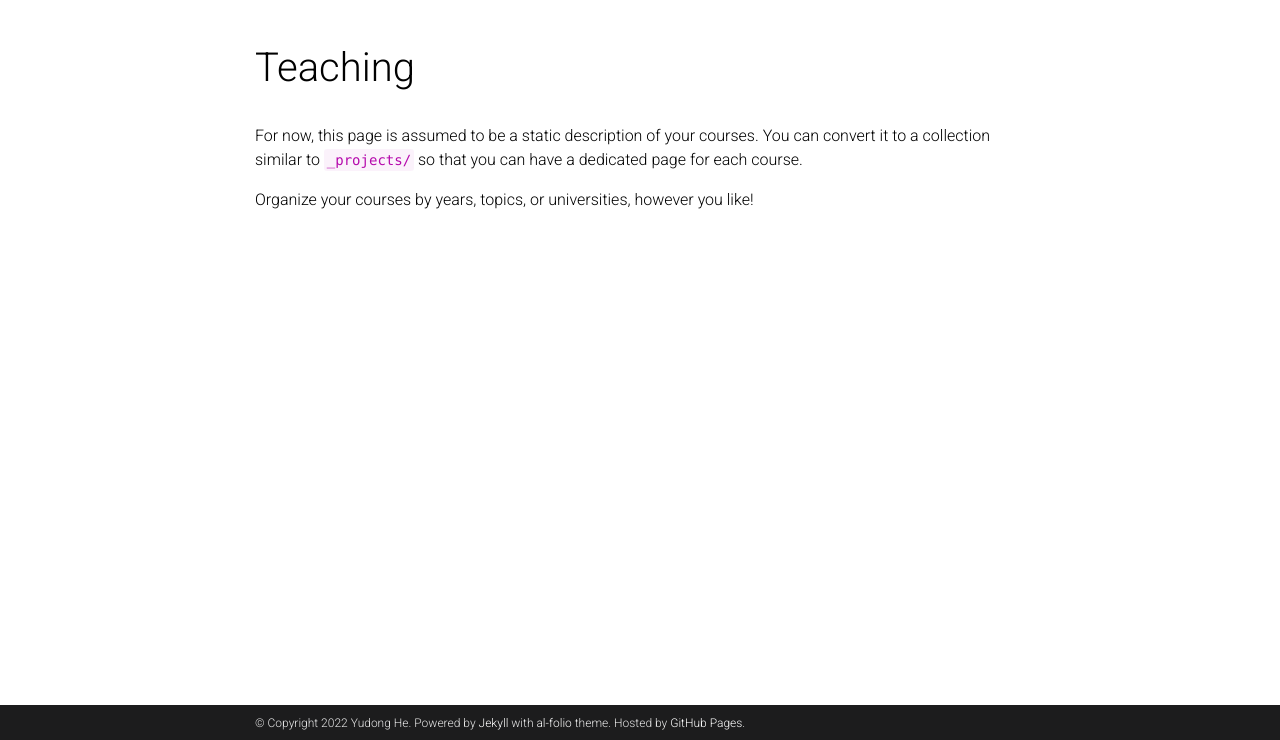
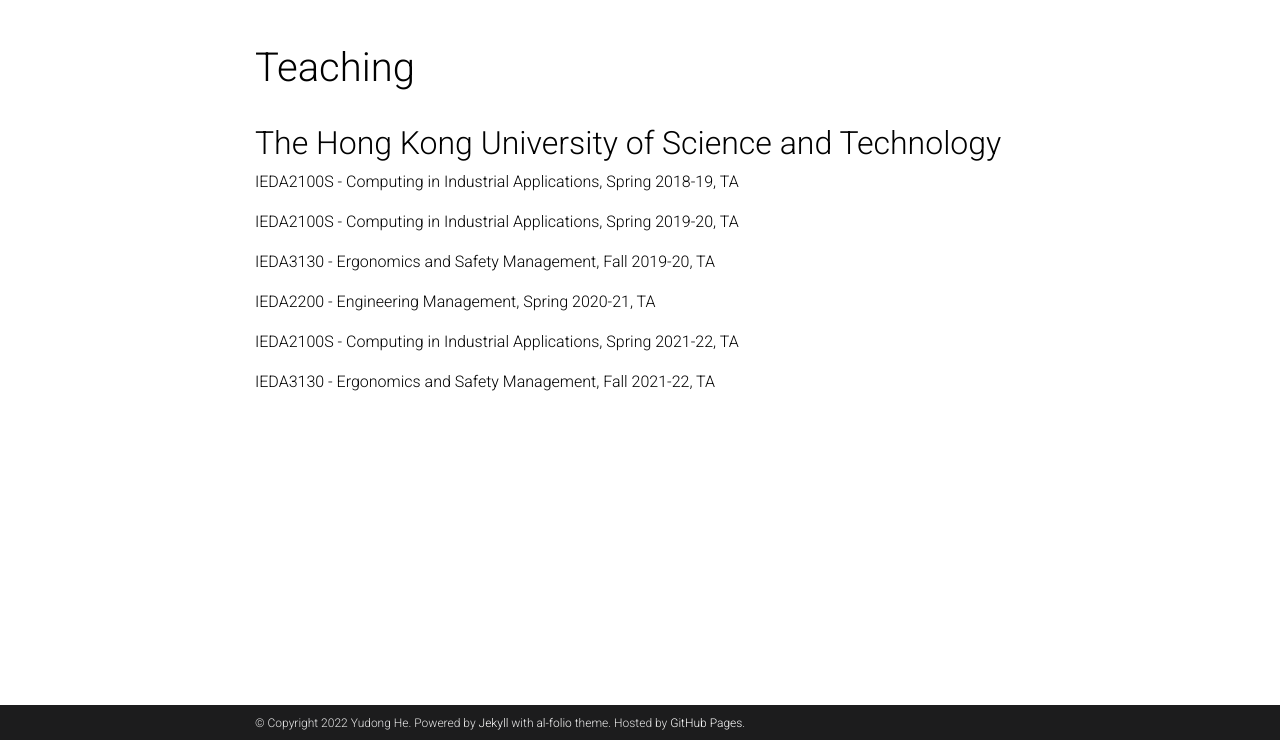
Before and after one commit to ydcnanhe/ydcnanhe.github.io, a Jekyll site: the page built from _pages/teaching.md, in a window 1280 px wide, cut to the strip 160-900 px from the top of the page. Built offline with Jekyll 4.4.1, drawn with Linux system fonts in a browser that asks for light colours; comment, search, counter and statistics services are not loaded; a style sheet for code colours, icons or effects is not loaded.

Commit message:
Update teaching.md

```diff
--- a/_pages/teaching.md
+++ b/_pages/teaching.md
@@ -6,7 +6,15 @@
 nav: true
 nav_order: 3
 ---
+## The Hong Kong University of Science and Technology
+IEDA2100S - Computing in Industrial Applications, Spring 2018-19, TA
 
-For now, this page is assumed to be a static description of your courses. You can convert it to a collection similar to `_projects/` so that you can have a dedicated page for each course.
+IEDA2100S - Computing in Industrial Applications, Spring 2019-20, TA
 
-Organize your courses by years, topics, or universities, however you like!
+IEDA3130 - Ergonomics and Safety Management, Fall 2019-20, TA
+
+IEDA2200 - Engineering Management, Spring 2020-21, TA
+
+IEDA2100S - Computing in Industrial Applications, Spring 2021-22, TA
+
+IEDA3130 - Ergonomics and Safety Management, Fall 2021-22, TA
```
